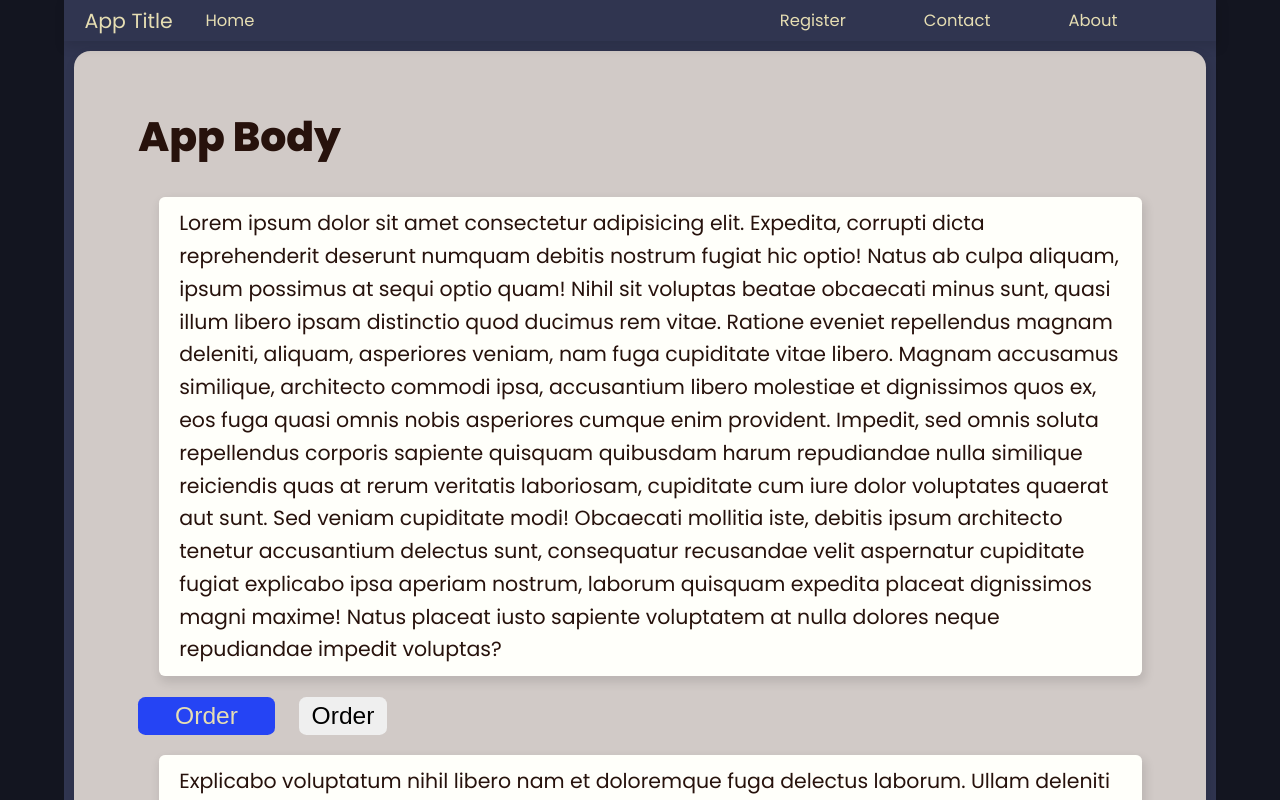
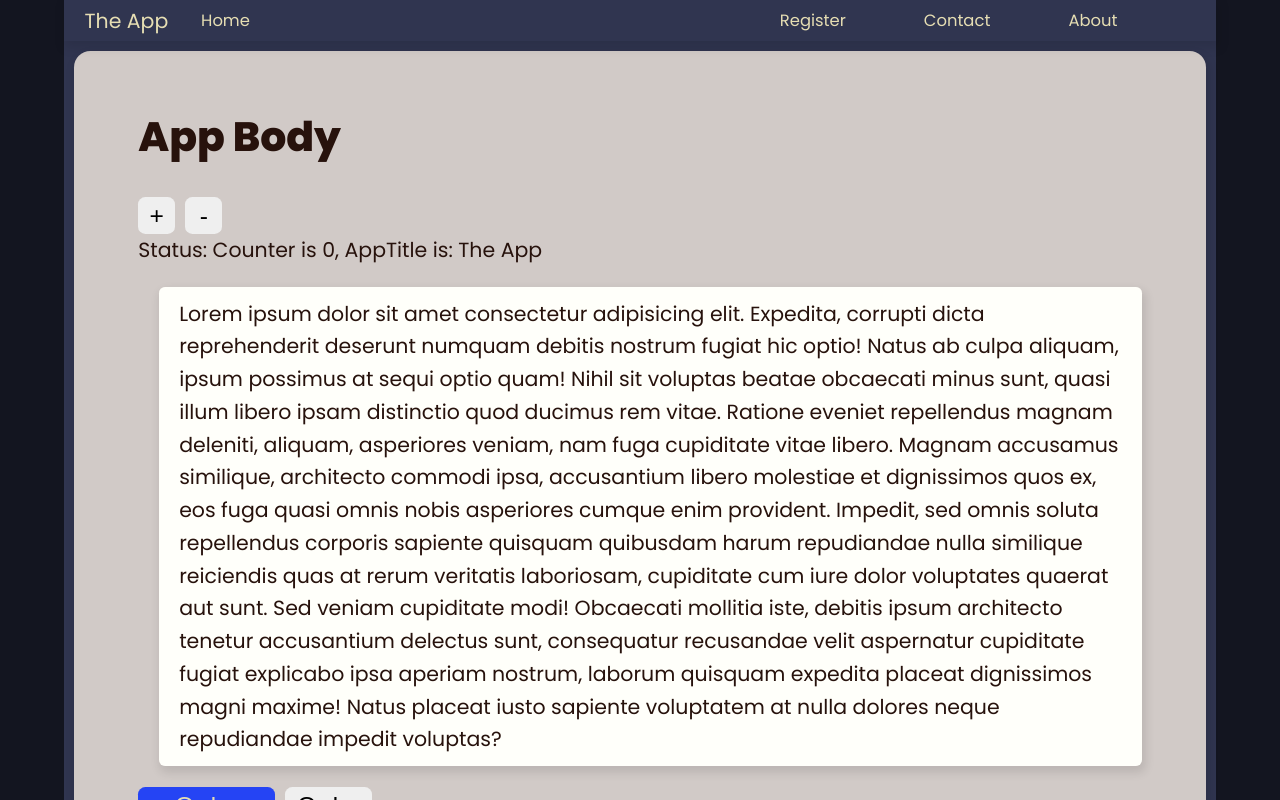
Before and after one commit to petersowa/twigdust-site, a React (Create React App) app: page / in a window 1280 px wide. Shown: the top 800 px of the page. Built offline with nearby package versions, Linux system fonts and the light colour scheme.

Commit message:
add redux and context global state

```diff
--- a/package.json
+++ b/package.json
@@ -41,5 +41,8 @@
       "last 1 firefox version",
       "last 1 safari version"
     ]
+  },
+  "devDependencies": {
+    "@types/react-redux": "^7.1.16"
   }
 }
--- a/src/App.css
+++ b/src/App.css
@@ -48,22 +48,24 @@ body {
 }
 
 .btn {
+  display: inline-flex;
+  align-items: center;
+  justify-content: center;
   border: none;
   font-size: 1.2rem;
   border-radius: var(--round-i);
   padding: .2em .5em;
 }
 
-.btn + .btn {
-  margin-left: 1em;
-}
-
 .btn-p {
+  display: inline-flex;
+  align-items: center;
+  justify-content: center;
   padding: .2em .5em;
 }
 
 .btn:hover {
-  box-shadow: 0px 0px 0px 2px var(--clr-bg-h1);
+  box-shadow: 0px 0px 0px 4px var(--clr-bg-h1);
   outline: none;
 }
 
@@ -77,7 +79,7 @@ body {
 }
 
 .btn:focus {
-  box-shadow: 0px 0px 0px 4px var(--clr-bg-h1);
+  box-shadow: 0px 0px 0px 2px var(--clr-bg-h1);
   outline: none;
 }
 
@@ -128,6 +130,16 @@ body {
   align-items: center;
   /* outline: 1px solid red; */
   font-size: .8rem;
+}
+
+.controls-h {
+  display: flex;
+  flex-direction: row;
+  flex-basis: 100%;
+  flex-grow: 1;
+  justify-content: stretch;
+  align-items: stretch;
+  gap: .5em;
 }
 
 p {
@@ -195,6 +207,11 @@ p {
   z-index: 0;
 }
 
+.btn-sq {
+  width: 1.5em;
+  height: 1.5em;
+}
+
 .App-link {
   color: #61dafb;
 }
--- a/src/App.tsx
+++ b/src/App.tsx
@@ -1,7 +1,14 @@
-import { waitForElementToBeRemoved } from '@testing-library/react';
+import { connect } from 'react-redux';
+import { actionInc, actionDec } from './redux/store';
 import './App.css';
+import Status from './components/Status';
+import { useContext } from 'react';
 
-function App() {
+import { AppContext } from './context/global';
+
+function App(props: any) {
+	let { globalState, setGlobalState } = useContext(AppContext);
+
 	return (
 		<>
 			<div className="App">
@@ -9,7 +16,7 @@ function App() {
 					<nav className="navbar">
 						<div className="nav-main">
 							<ul className="list-nd nav-main">
-								<li>App Title</li>
+								<li>{globalState.title}</li>
 								<li>Home</li>
 							</ul>
 						</div>
@@ -23,6 +30,23 @@ function App() {
 				</header>
 				<main className="App-main  u-rounded u-shadow-1">
 					<h1>App Body</h1>
+					<div className="controls-h">
+						<button
+							className="btn btn-sq"
+							onClick={() => {
+								props.actionInc();
+								setGlobalState({ title: 'New App' });
+							}}
+						>
+							+
+						</button>
+						<button className="btn btn-sq" onClick={() => props.actionDec()}>
+							-
+						</button>
+					</div>
+
+					<Status></Status>
+
 					<ul className="list-nd">
 						<li>
 							<p className="">
@@ -46,8 +70,10 @@ function App() {
 								placeat dignissimos magni maxime! Natus placeat iusto sapiente
 								voluptatem at nulla dolores neque repudiandae impedit voluptas?
 							</p>
-							<button className="btn btn-p cta">Order</button>
-							<button className="btn">Order</button>
+							<div className="controls-h">
+								<button className="btn btn-p cta">Order</button>
+								<button className="btn">Order</button>
+							</div>
 						</li>
 						<li>
 							<p>
@@ -150,4 +176,9 @@ function App() {
 	);
 }
 
-export default App;
+export default connect(
+	(state: { value: number }) => ({
+		counter: state.value,
+	}),
+	{ actionInc, actionDec }
+)(App);
--- /dev/null
+++ b/src/components/Status.jsx
@@ -0,0 +1,15 @@
+import { useContext } from 'react';
+import { connect } from 'react-redux';
+
+import { AppContext } from '../context/global';
+
+function Status({ counter }) {
+	const { globalState } = useContext(AppContext);
+	return (
+		<div>
+			Status: Counter is {counter}, AppTitle is: {globalState.title}
+		</div>
+	);
+}
+
+export default connect((state) => ({ counter: state.value }), {})(Status);
--- /dev/null
+++ b/src/context/global.jsx
@@ -0,0 +1,17 @@
+import { createContext, useState } from 'react';
+
+const initialState = {
+	title: 'The App',
+};
+
+export const AppContext = createContext();
+
+export const AppContextProvider = (props) => {
+	const [globalState, setGlobalState] = useState(initialState);
+
+	return (
+		<AppContext.Provider value={{ globalState, setGlobalState }}>
+			{props.children}
+		</AppContext.Provider>
+	);
+};
--- a/src/index.tsx
+++ b/src/index.tsx
@@ -1,14 +1,21 @@
 import React from 'react';
 import ReactDOM from 'react-dom';
+import { Provider } from 'react-redux';
+import { store } from './redux/store';
 import './index.css';
 import App from './App';
 import reportWebVitals from './reportWebVitals';
+import { AppContextProvider } from './context/global';
 
 ReactDOM.render(
-  <React.StrictMode>
-    <App />
-  </React.StrictMode>,
-  document.getElementById('root')
+	<React.StrictMode>
+		<Provider store={store}>
+			<AppContextProvider>
+				<App />
+			</AppContextProvider>
+		</Provider>
+	</React.StrictMode>,
+	document.getElementById('root')
 );
 
 // If you want to start measuring performance in your app, pass a function
--- /dev/null
+++ b/src/redux/store.tsx
@@ -0,0 +1,32 @@
+import { createStore } from 'redux';
+
+type CounterAction = {
+	type: string;
+};
+
+function counterReducer(state = { value: 0 }, action: CounterAction) {
+	switch (action.type) {
+		case 'counter/inc':
+			return { value: state.value + 1 };
+		case 'counter/dec':
+			return { value: state.value - 1 };
+		default:
+			return state;
+	}
+}
+
+const store = createStore(counterReducer);
+
+function actionInc() {
+	return {
+		type: 'counter/inc',
+	};
+}
+
+function actionDec() {
+	return {
+		type: 'counter/dec',
+	};
+}
+
+export { store, actionInc, actionDec };
```
Also changed, not shown: 1 other file (tests, documents, lock files or other folders).
